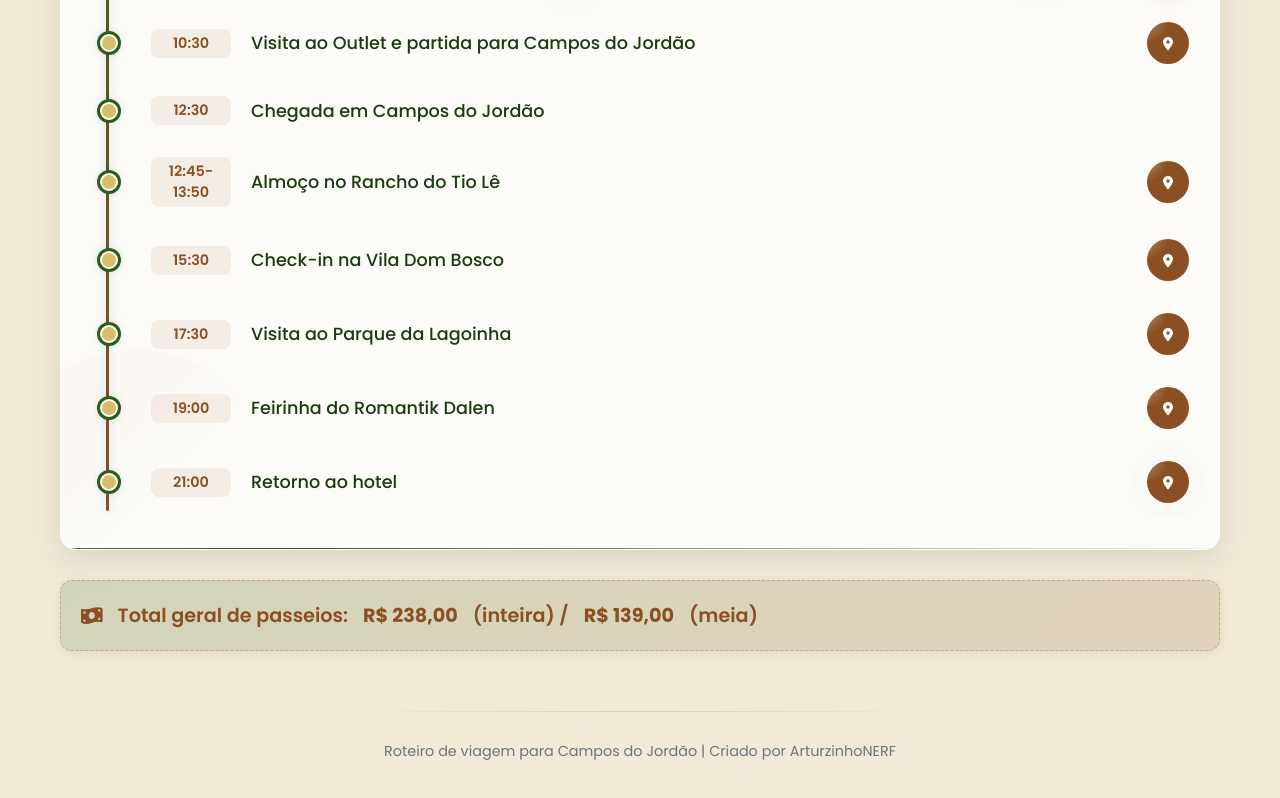
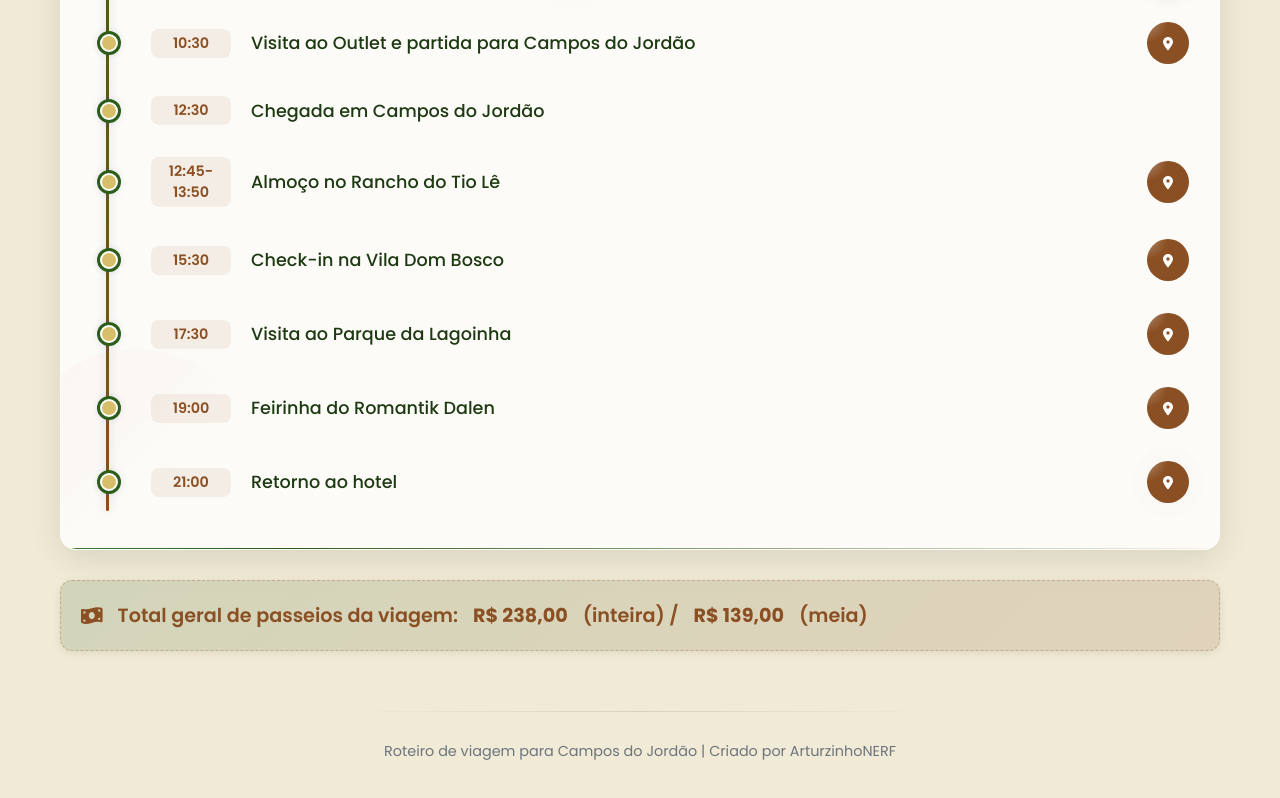
Before and after one commit to arturavn/cpjroteiro, a plain HTML site: page index.html in a window 1280 px wide. Shown: the part 847-1645 px from the top of the page. Drawn offline with Linux system fonts and the light colour scheme.

Commit message:
Update index.html

```diff
--- a/index.html
+++ b/index.html
@@ -1721,7 +1721,7 @@
         </div>
 
         <div class="price-total" style="margin-bottom: 30px; font-size: 1.2rem; text-align: center; background: linear-gradient(135deg, rgba(44, 94, 26, 0.15), rgba(138, 79, 34, 0.15)); padding: 20px;">
-            <i class="fas fa-money-bill-wave"></i> Total geral de passeios: <strong>R$ 238,00</strong> (inteira) / <strong>R$ 139,00</strong> (meia)
+            <i class="fas fa-money-bill-wave"></i> Total geral de passeios da viagem: <strong>R$ 238,00</strong> (inteira) / <strong>R$ 139,00</strong> (meia)
         </div>
 
         <div class="footer">
```
